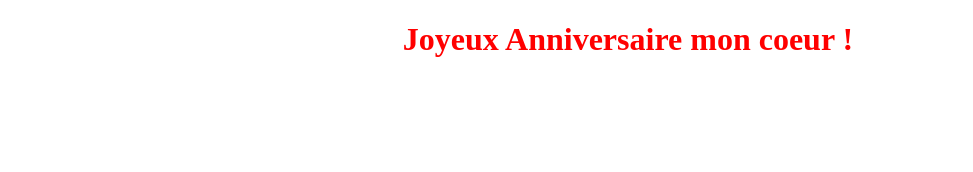
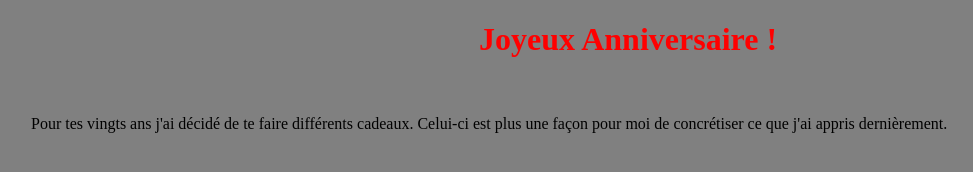
Before and after one commit to ChacoGolden/ChacoGolden.github.io, a plain HTML site: page index.html in a window 1280 px wide. Shown: the whole page, without its empty margins (12-985 px from the left). Drawn offline with Linux system fonts and the light colour scheme.

Commit message:
Changement de fond + ajout paragraphe

```diff
--- a/index.html
+++ b/index.html
@@ -3,14 +3,21 @@
 <head>
 	<title>loml</title>
 	<style>
+		body {
+			background-color: grey;
+		}
 		h1 {
 			color: red;
 			text-align: center;
 		}
+		p {
+			padding: 35px;
+		}
 	</style>
 </head>
 <body>
-	<h1>Joyeux Anniversaire mon coeur !</h1>
+	<h1>Joyeux Anniversaire !</h1>
+	<p>Pour tes vingts ans j'ai décidé de te faire différents cadeaux. Celui-ci est plus une façon pour moi de concrétiser ce que j'ai appris dernièrement.</p>
 
 
 </body>
```
